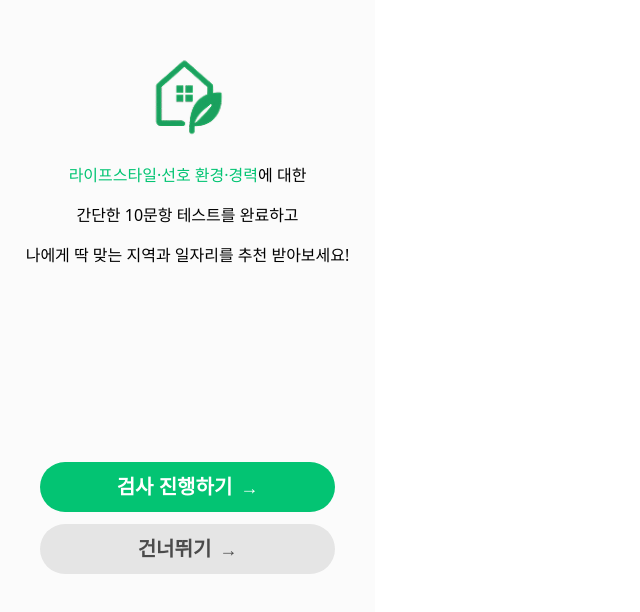
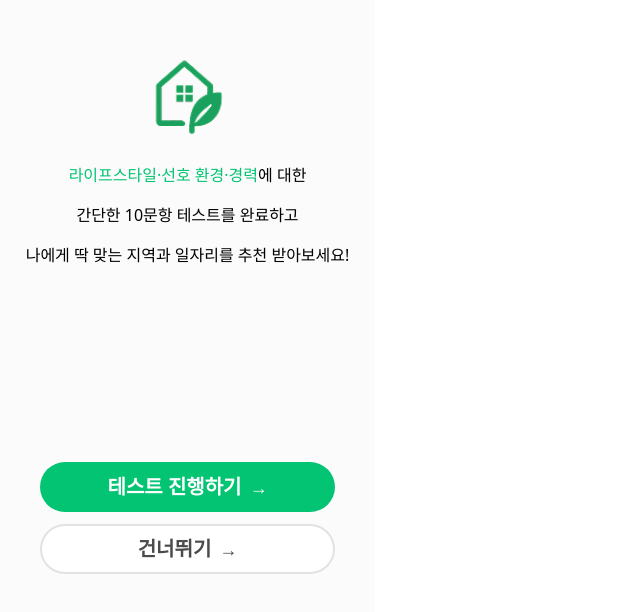
Before and after one commit to kdt-hackathon-2025/Frontend, a Vue app: page /intro in a window 1280 px wide. Shown: the part 126-738 px from the top of the page, without its empty margins (0-640 px from the left). Built offline with nearby package versions, Linux system fonts and the light colour scheme; a web font is replaced by a local one.

Commit message:
버튼 색상 수정

```diff
--- a/src/pages/OnboardingIntro.vue
+++ b/src/pages/OnboardingIntro.vue
@@ -22,12 +22,12 @@
         to="/survey"
         class="w-[295px] h-[50px] rounded-full flex items-center justify-center font-semibold no-underline transition-all duration-200 text-[20px] leading-none bg-[#03c473] text-white hover:bg-[#00b569]"
       >
-        검사 진행하기 <span class="text-[18px] leading-none ml-2">→</span>
+        테스트 진행하기 <span class="text-[18px] leading-none ml-2">→</span>
       </RouterLink>
 
       <RouterLink
         to="/home"
-        class="w-[295px] h-[50px] rounded-full flex items-center justify-center font-semibold no-underline transition-all duration-200 text-[20px] leading-none bg-[#e5e5e5] text-[#4b4b4b] hover:bg-[#d5d5d5]"
+        class="w-[295px] h-[50px] rounded-full border-2 border-[#E2E2E2] bg-white flex items-center justify-center font-semibold no-underline transition-all duration-200 text-[20px] leading-none text-[#4b4b4b] hover:bg-[#d5d5d5]"
       >
         건너뛰기 <span class="text-[18px] leading-none ml-2">→</span>
       </RouterLink>
```
